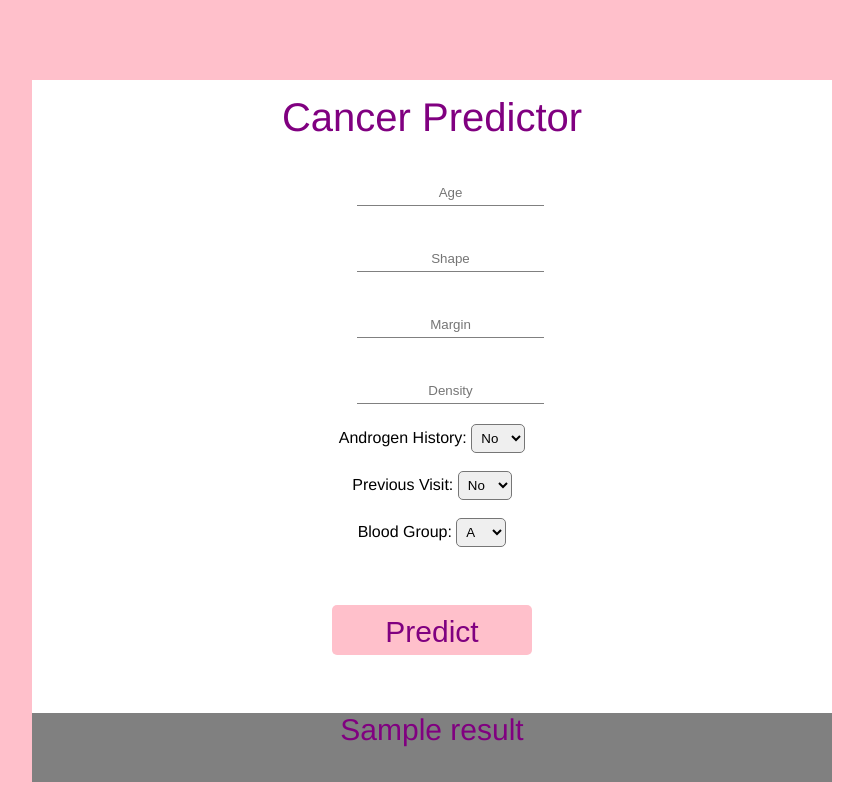
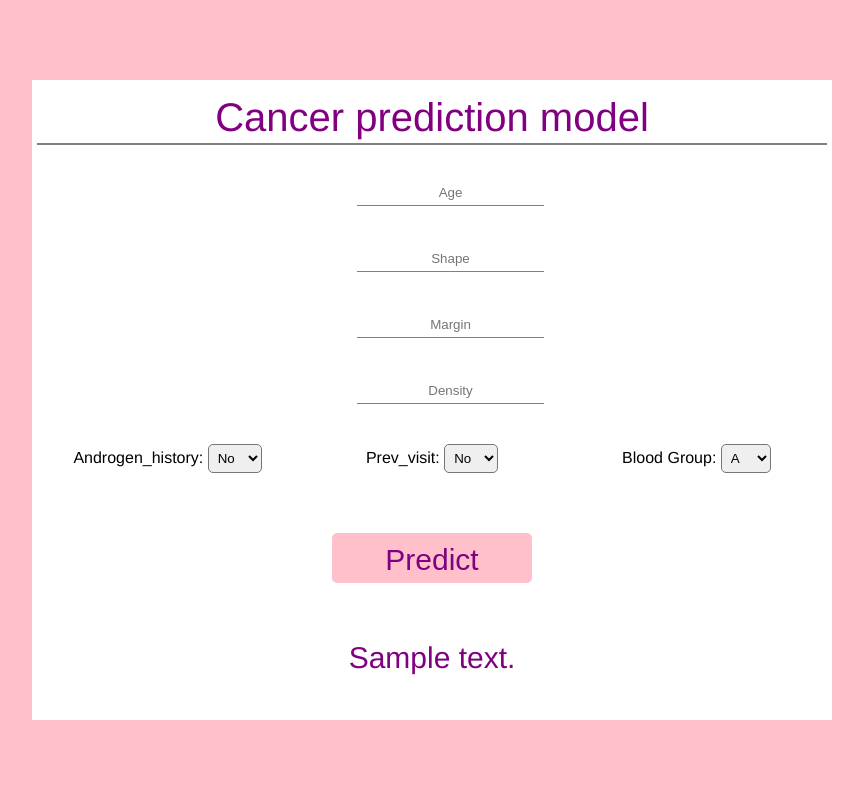
Before and after one commit to Trangle91/Cancer_Predictor_App, a Flask app: template templates/index.html in a window 1280 px wide. Shown: the whole page, without its empty margins (208-1071 px from the left). After the commit the page ends 720 px from the top, so only its background shows below. Run offline with Flask 2, Linux system fonts and the light colour scheme; the template is opened without the code that fills it: most values are stand-ins (such as "Sample title", 1, 10 or a date in 2020); parts of the project's set-up code (start-up, migrations or seed data) failed here and were passed over.

Commit message:
Update index.html

```diff
--- a/templates/index.html
+++ b/templates/index.html
@@ -1,15 +1,17 @@
 <!DOCTYPE html>
 <html>
+
 <head>
     <meta charset="UTF-8">
-        <title>Cancer Predictor</title>
+    <title>Cancer prediction</title>
     <style>
-            body{
-                margin:0;
+        body {
+            margin: 0;
             background: pink;
             font-family: Helvetica, sans-serif;
         }
-            .outer-box{
+
+        .outer-box {
             min-height: 80vh;
             position: relative;
             max-width: 800px;
@@ -18,24 +20,31 @@
             transform: translate(-50%);
             background: white;
         }
-            .heading{
+
+        .heading {
             margin: 5px;
             padding: 15px;
             text-align: center;
             font-size: 40px;
-                color:purple;
+            color: purple;
             position: relative;
         }
-           /* .heading::after{
+
+        .heading::after {
             content: "";
             width: 100%;
             position: absolute;
             height: 2px;
             bottom: 0;
+            left: 0;
             margin-bottom: 10px;
             background: gray;
-            }*/
-            input{
+        }
+        /* .form-class {
+            padding-top: 30px;
+        } */
+
+        input {
             position: relative;
             outline: none;
             border: none;
@@ -43,26 +52,35 @@
             padding: 5px;
             text-align: center;
         }
-            .input{
+
+        .input {
             margin: 20px;
             display: inline-block;
             width: 150px;
         }
-            select{
+
+        select {
             padding: 5px;
             cursor: pointer;
             border-radius: 5px;
         }
-            .select{
+
+        .select {
             position: relative;
-                display: flec;
+            width: 220px;
+            display: inline-block;
+            margin: 20px;
+            text-align: center;
+        }
+
+        .wrap {
+            position: relative;
+            display: flex;
             justify-content: center;
             width: 100%;
         }
-            button{
-                font-size: 30px;
-                width:120px;
-                height:50px;
+
+        button {
             border-radius: 5px;
             cursor: pointer;
             padding: 10px;
@@ -72,28 +90,29 @@
             min-width: 200px;
             color: purple;
             transition: all 0.3s ease-out;
-                border: black;
+            border: none;
+            font-size: 30px;
+                width:120px;
+                height:50px;
             display: block;
         }
-            button:hover{
-                background: gray;
-            }
-            .result{
+
+        .result {
             position: relative;
             margin-bottom: 30px;
             text-align: center;
-                background: gray;
+            background: white;
             color: purple;
             font-size: 30px;
             padding-bottom: 35px;
         }
     </style>
 </head>
+
 <body>
     <div class="outer-box">
-            <div class="heading">Cancer Predictor</div>
-            <form class="form-class" action="{{url_for('predict')}}" align="center" method="post" >
-
+        <div class="heading">Cancer prediction model</div>
+        <form class="form-class" action="{{ url_for('predict')}}" align="center" method="post">
             <div class="input">
                 <input type="text" name="Age" placeholder="Age" required="required" /><br>
             </div><br>
@@ -102,44 +121,42 @@
             </div><br>
             <div class="input">
                 <input type="text" name="Margin" placeholder="Margin" required="required" /><br>
-                </div>  <br>
-
+            </div><br>
             <div class="input">
                 <input type="text" name="Density" placeholder="Density" required="required" /><br>
-                </div> <br>
-
+            </div><br>
             <div class="select">
-                    Androgen History: <select name="androgen_history">
-
+                Androgen_history: <select name="androgen_history">
                     <option value="0">No</option>
                     <option value="1">Yes</option>
                 </select>
-                </div> <br>
+            </div>
             <div class="select">
-                    Previous Visit: <select name="prev_visit">
-
+                Prev_visit: <select name="prev_visit">
                     <option value="0">No</option>
                     <option value="1">Yes</option>
                 </select>
-                </div> <br>
+            </div>
             <div class="select">
-                    Blood Group: <select name="blood">
-
-                        <option value="A">A</option>
-                        <option value="B">B</option>
-                        <option value="AB">AB</option>
-                        <option value="O">O</option>
+                Blood Group: <select name="Blood Group">
+                    <option value="1">A</option>
+                    <option value="2">B</option>
+                    <option value="3">AB</option>
+                    <option value="4">O</option>
                 </select>
-                </div> <br>
-
+            </div><br>
             <div class="wrap">
                 <button type="submit" class="btn btn-primary btn-block btn-large">Predict</button>
             </div>
         </form>
         <br>
         <div class="result">
-                    {{ Result}}
+            {{ prediction_text }}
         </div>
+
     </div>
+
+
 </body>
+
 </html>
```
Lines whose indentation alone changed are shown as unchanged.
